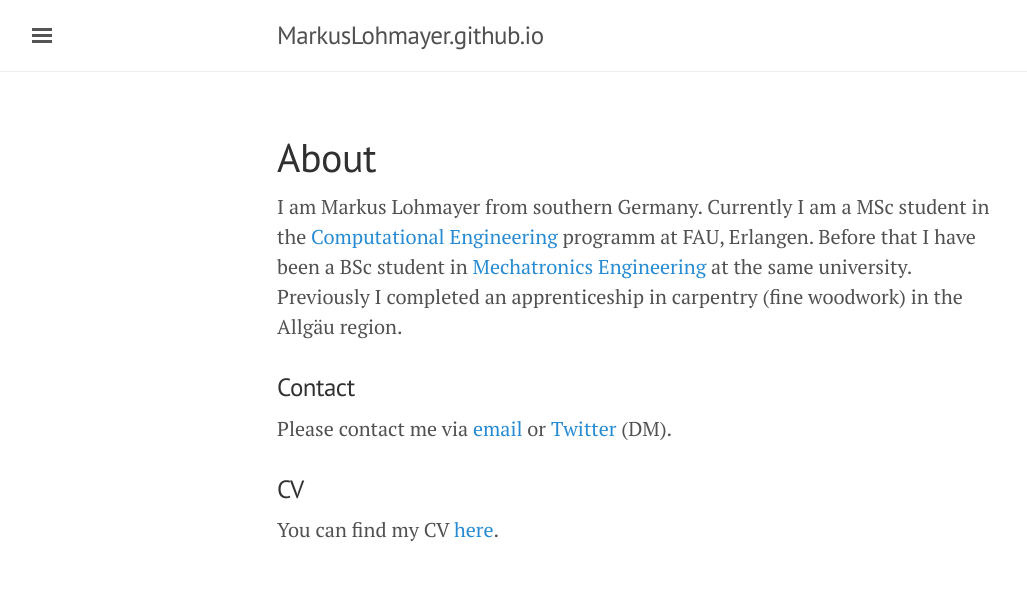
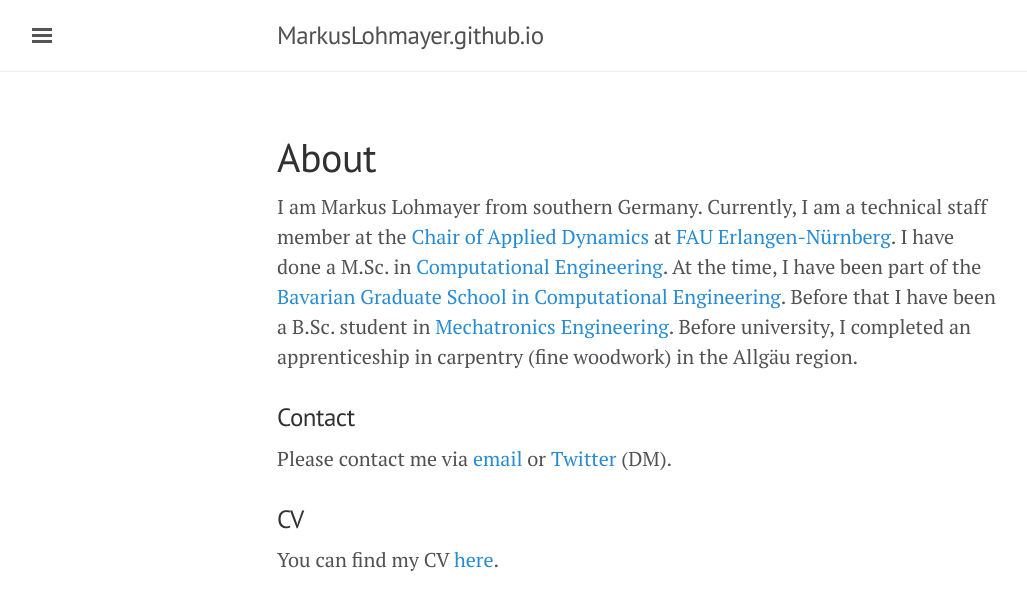
Before and after one commit to MarkusLohmayer/MarkusLohmayer.github.io, a Jekyll site: the page built from about.md, in a window 1280 px wide. Shown: the top 611 px of the page, without its empty margins (3-1030 px from the left). Built offline with Jekyll 4.4.1, drawn with Linux system fonts in a browser that asks for light colours; nearby versions of some CDN libraries.

Commit message:
added thesis, updated about

```diff
--- a/about.md
+++ b/about.md
@@ -4,13 +4,23 @@ title: About
 ---
 
 I am Markus Lohmayer from southern Germany.
-Currently I am a MSc student in the [Computational Engineering](https://www.ce.studium.fau.eu) programm at FAU, Erlangen.
-Before that I have been a BSc student in [Mechatronics Engineering](https://www.mechatronik.studium.fau.de) at the same university.
-Previously I completed an apprenticeship in carpentry (fine woodwork) in the Allgäu region.
+Currently, I am a technical staff member at the
+[Chair of Applied Dynamics](http://ltd.tf.fau.de) at
+[FAU Erlangen-Nürnberg](http://fau.de).
+I have done a M.Sc. in
+[Computational Engineering](https://ce.studium.fau.de).
+At the time, I have been part of the
+[Bavarian Graduate School in Computational Engineering](http://bgce.de).
+Before that I have been a B.Sc. student in
+[Mechatronics Engineering](https://www.mechatronik.studium.fau.de).
+Before university,
+I completed an apprenticeship in carpentry (fine woodwork) in the Allgäu region.
 
 ### Contact
 
-Please contact me via [email](mailto:{{ site.author.email }}) or [Twitter](https://twitter.com/{{ site.author.twitter }}) (DM).
+Please contact me via [email](mailto:{{ site.author.email }})
+or [Twitter](https://twitter.com/{{ site.author.twitter }}) (DM).
+
 
 ### CV
 
```
Also changed, not shown: research.md (+2 -1 lines), 2 other files.
